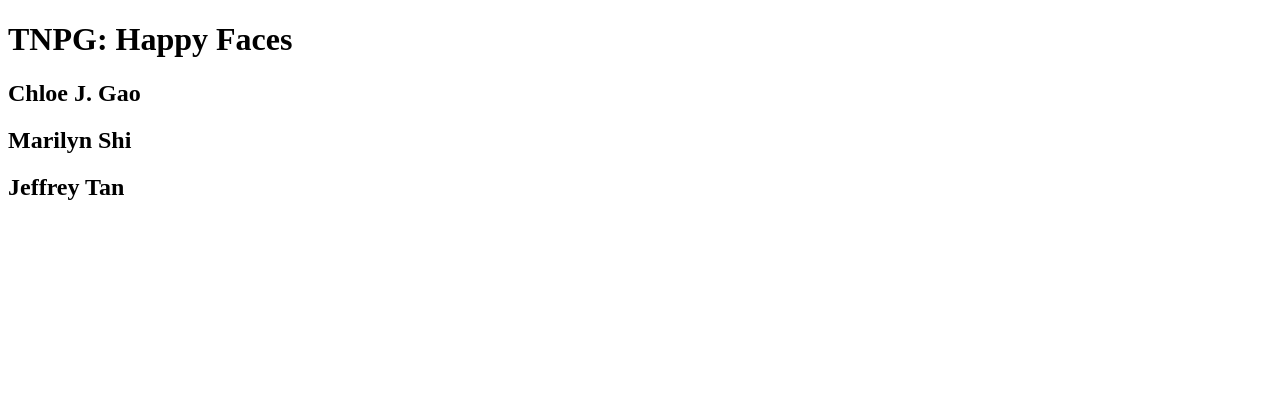
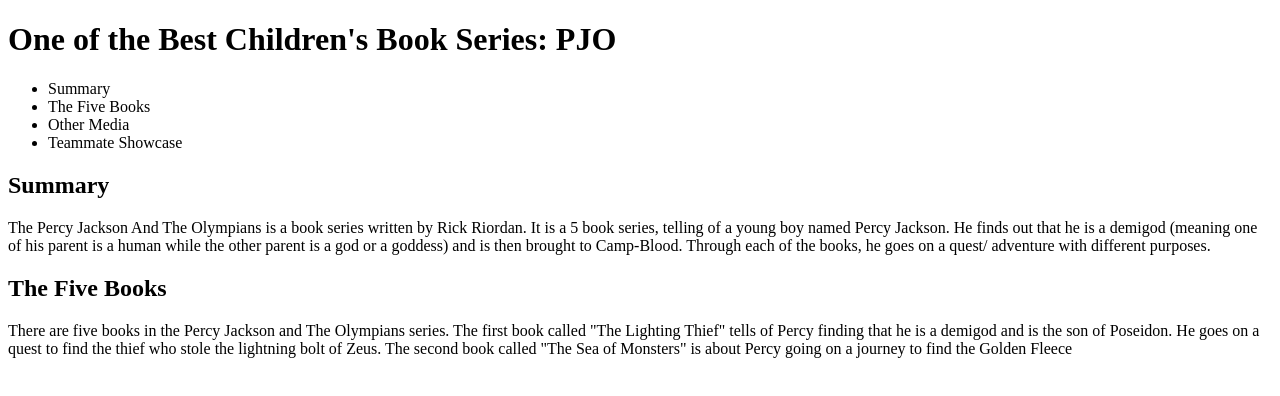
Before and after one commit to ChloeGao-0/Web, a plain HTML site: page index.html in a window 1280 px wide. Drawn offline with Linux system fonts and the light colour scheme.

Commit message:
Update index.html

```diff
--- a/index.html
+++ b/index.html
@@ -1,15 +1,23 @@
+<!Chloe Gao>
+<!IntroCS pd5 sec8
+<!HW03 -- Thank You for Coming to My TED Talk>
+<!2021-02-08>
+
 <!DOCTYPE html>
-    <!Chloe Gao>
-    <!IntroCS pd5 sec8>
-    <!HW02 -- Publishio!>
-    <!2021-02-06>
+<html>
+    <head>
+        <title> Percy Jackson And The Olympians </title>
 
-    <head>
-        <title>Uni</title>           <!Name of my ducky>
-        <h1>TNPG: Happy Faces</h1>   <!Our TPNG as an h1 heading>
-        <h2>Chloe J. Gao</h2>        <!My name as an h2 heading (which is smaller)>
-        <h2>Marilyn Shi<h2>          <!Teammates' names>
-            <h2>Jeffrey Tan</h2>
-    </head>
+        <h1>One of the Best Children's Book Series: PJO</h1>
+        <ul>
+            <li> Summary </li>
+            <li> The Five Books </li>
+            <li> Other Media </li>
+            <li> Teammate Showcase </li>
+        </ul>
 
-</html>
+        <h2> Summary </h2>
+        <p> The Percy Jackson And The Olympians is a book series written by Rick Riordan. It is a 5 book series, telling of a young boy named Percy Jackson. He finds out that he is a demigod (meaning one of his parent is a human while the other parent is a god or a goddess) and is then brought to Camp-Blood. Through each of the books, he goes on a quest/ adventure with different purposes. </p>
+
+        <h2> The Five Books </h2>
+        <p> There are five books in the Percy Jackson and The Olympians series. The first book called "The Lighting Thief" tells of Percy finding that he is a demigod and is the son of Poseidon. He goes on a quest to find the thief who stole the lightning bolt of Zeus. The second book called "The Sea of Monsters" is about Percy going on a journey to find the Golden Fleece
```
